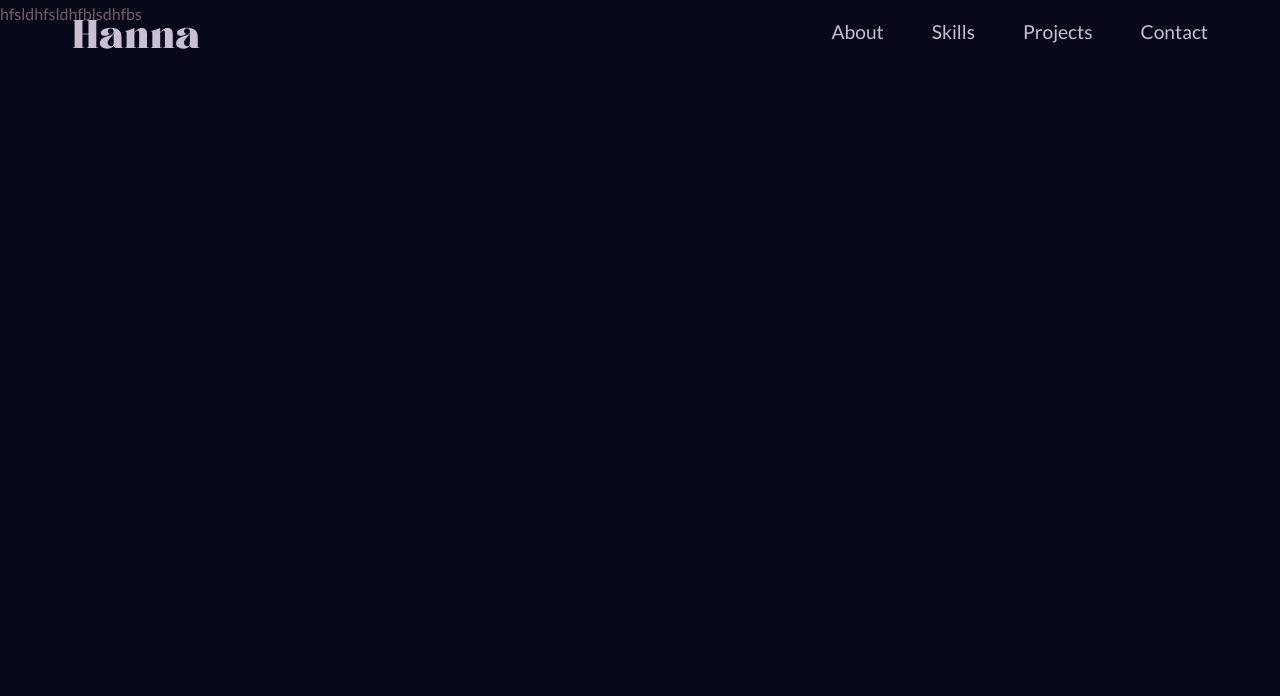
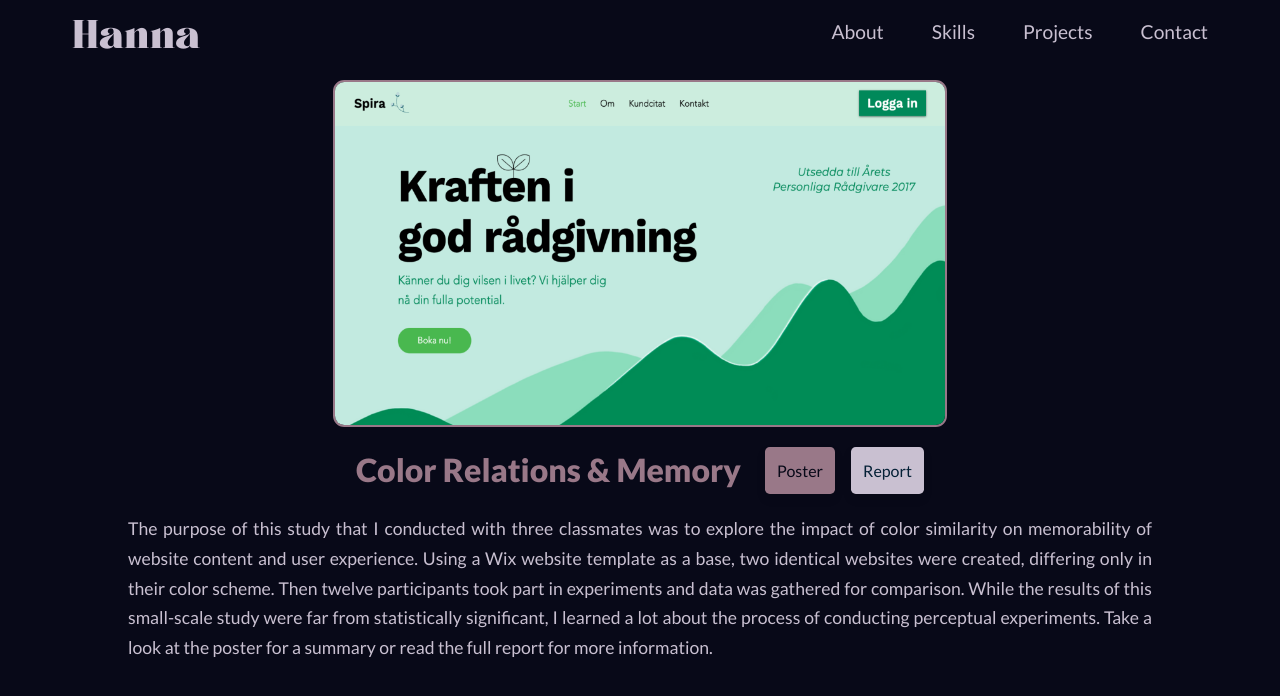
Before and after one commit to hannasnarberg/Portfolio-Website, a React (Create React App) app: page /Color-Relations-and-Memory in a window 1280 px wide. Shown: the top 696 px of the page. Built offline with nearby package versions, Linux system fonts and the light colour scheme.

Commit message:
Fix layout on details-page

```diff
--- a/src/App.jsx
+++ b/src/App.jsx
@@ -6,8 +6,8 @@ import {
    Route,
    RouterProvider,
 } from 'react-router-dom';
-import RootLayout from './RootLayout';
-import MainPage from './components/mainPage';
+import RootLayout from './components/RootLayout';
+import MainPage from './components/MainPage';
 
 const router = createBrowserRouter(
    createRoutesFromElements(
--- a/src/RootLayout.jsx
+++ b/src/components/RootLayout.jsx
@@ -1,6 +1,6 @@
 import React from 'react';
 import { Outlet } from 'react-router-dom';
-import Navigation from './components/navigation/Navigation';
+import Navigation from './navigation/Navigation';
 import { ScrollRestoration } from 'react-router-dom';
 
 export default function RootLayout() {
--- a/src/components/about/About.jsx
+++ b/src/components/about/About.jsx
@@ -1,4 +1,4 @@
-import React, { lazy } from 'react';
+import React from 'react';
 import './about.css';
 import MyCV from '../../assets/cv.pdf';
 
--- a/src/components/mainPage.jsx
+++ b/src/components/mainPage.jsx
@@ -4,7 +4,6 @@ import About from './about/About';
 import Skills from './skills/Skills';
 import ProjectsOverview from './projects/ProjectsOverview';
 import Contact from './contact/Contact';
-import { ScrollRestoration } from 'react-router-dom';
 
 export default function mainPage() {
    return (
--- a/src/components/projects/ProjectDetails.jsx
+++ b/src/components/projects/ProjectDetails.jsx
@@ -1,17 +1,55 @@
-import React from 'react';
+import React, { useEffect } from 'react';
 import { useParams } from 'react-router-dom';
 import projectsData from './ProjectsData';
-import { AiOutlineClose } from 'react-icons/ai';
-import { IconContext } from 'react-icons';
 import './projectsDetails.css';
 
 function ProjectDetails() {
    const { projectUrl } = useParams();
-   const project = projectsData.find(
+   const currentProject = projectsData.find(
       (project) => project.urlParam === projectUrl
    );
 
-   return <div>hfsldhfsldhfblsdhfbs</div>;
+   function topFunction() {
+      document.body.scrollTop = 0; // For Safari
+      document.documentElement.scrollTop = 0; // For Chrome, Firefox, IE and Opera
+   }
+   useEffect(() => {
+      topFunction();
+   }, []);
+   return (
+      <div className="container projectDetails__container">
+         <article key={currentProject.id} className="projectDetails__details">
+            <img
+               src={currentProject.image}
+               alt={currentProject.title}
+               className="projectDetails__img"
+            />
+            <div className="projectDetails__title-links">
+               <h3> {currentProject.title} </h3>
+               {currentProject.links.length ? (
+                  <span className="projectDetails__links">
+                     {currentProject.links.map((link, i) => (
+                        <a
+                           href={link.link}
+                           key={i}
+                           className={i === 0 ? 'btn' : 'btn alternativeBtn'}
+                           target="_blank"
+                           rel="noreferrer"
+                        >
+                           {link.buttonText}
+                        </a>
+                     ))}
+                  </span>
+               ) : (
+                  ''
+               )}
+            </div>
+            <div className="projectDetails__description">
+               {currentProject.description}
+            </div>
+         </article>
+      </div>
+   );
 }
 
 export default ProjectDetails;
--- a/src/components/projects/projectsDetails.css
+++ b/src/components/projects/projectsDetails.css
@@ -1,52 +1,8 @@
-/* =============== CUSTOM COMPONENT CLASSES ===============*/
-
-.ReactModal__Html--open,
-.ReactModal__Body--open {
-   overflow: hidden;
-}
-.ReactModal__Overlay {
-   position: fixed;
-   z-index: 3;
-   top: 0;
-   left: 0;
-   width: 100vw;
-   height: 100vh;
-   background: rgba(0, 0, 0, 0.5);
-   display: flex;
-   align-items: center;
-   justify-content: center;
-}
-
-.ReactModal__Content {
-   background: transparent;
-   width: 50rem;
-   box-shadow: 0 0 30px 0 rgba(0, 0, 0, 0.1);
-   -webkit-transform: scale(0.8);
-   transform: scale(0.8);
-   position: relative;
-}
-
-.ReactModal__Content--after-open {
-   -webkit-transform: scale(1);
-   transform: scale(1);
-   transition: var(--transition);
-}
-
-.ReactModal__Content--before-close {
-   -webkit-transform: scale(0.8);
-   transform: scale(0.8);
-   transition: var(--transition);
-}
-
 /* =============== MY CLASSES ===============*/
 
-.projectModal__details-wrapper {
-   height: 100%;
-   background: rgb(8, 9, 24);
-   box-shadow: rgba(0, 0, 0, 0.1) 0px 3px 8px;
-   padding-top: 2rem;
-   padding-bottom: 2rem;
-   border-radius: 1rem;
+.projectDetails__container {
+   padding-top: 4rem;
+   padding-bottom: 3rem;
 }
 
 .projectDetails__details {
@@ -54,8 +10,6 @@
    display: grid;
    grid-template-columns: 1fr;
    padding-top: 1rem;
-   padding-left: 2.5rem;
-   padding-right: 2.5rem;
    gap: 1rem;
    color: rgb(201, 192, 209);
    overflow-y: auto;
@@ -66,7 +20,7 @@
    display: block;
    margin-left: auto;
    margin-right: auto;
-   box-shadow: rgba(0, 0, 0, 0.1) 0px 3px 8px;
+   border: 0.15rem solid rgb(153, 120, 136);
    border-radius: 0.7rem;
 }
 
@@ -80,7 +34,7 @@
 
 .projectDetails__title-links > h3 {
    color: rgb(153, 120, 136);
-   font-size: 1.5rem;
+   font-size: 2rem;
 }
 
 .projectDetails__links {
@@ -90,47 +44,24 @@
 
 .projectDetails__description {
    text-align: justify;
-}
-
-.projectDetails__close {
-   font-size: 1.5rem;
-   background-color: transparent;
-   position: absolute;
-   cursor: pointer;
-   color: rgb(201, 192, 209);
-   z-index: 9999;
-   top: 0.4rem;
-   right: 0.2rem;
-}
-
-.projectDetails__close:hover {
-   transform: scale(1.1);
+   font-size: 1.1rem;
 }
 
 /* =============== MEDIUM DEVICES ===============*/
 
 @media screen and (max-width: 1024px) {
    .projectDetails__title-links > h3 {
-      font-size: large;
+      font-size: x-large;
    }
 
    .projectDetails__img {
       width: 80%;
-   }
-   .projectDetails__close {
-      right: -0.5rem;
    }
 }
 
 /* =============== SMALL DEVICES ===============*/
 
 @media screen and (max-width: 600px) {
-   .projectDetails__close {
-      font-size: 20px;
-      top: 0.2rem;
-      right: -0.2rem;
-   }
-
    .projectDetails__title-links {
       display: grid;
       grid-template-columns: 1fr;
@@ -140,25 +71,13 @@
       width: 100%;
    }
 
-   .projectDetails__Content {
-      margin-bottom: 5rem;
-      margin-top: 5rem;
-      width: calc(100vw - 2rem);
-      height: calc(100vh - 4rem);
-   }
    .projectDetails__description {
       font-size: 15px;
-      text-align: left;
+      text-align: justify;
    }
    .projectDetails__details {
       padding-bottom: 5rem;
-   }
-
-   .projectDetails__details-wrapper {
-      padding-bottom: 0rem;
-   }
-
-   .ReactModal__Overlay {
-      background: rgba(0, 0, 0, 0.8);
+      padding-left: 1.5rem;
+      padding-right: 1.5rem;
    }
 }
--- a/src/components/projects/projectsEntry.css
+++ b/src/components/projects/projectsEntry.css
@@ -7,8 +7,6 @@
 
 .projectsImage {
    border-radius: 0.5rem 0.5rem 0 0;
-   -webkit-filter: grayscale(30%);
-   filter: grayscale(30%);
 }
 
 .projectsEntry:hover {
```
